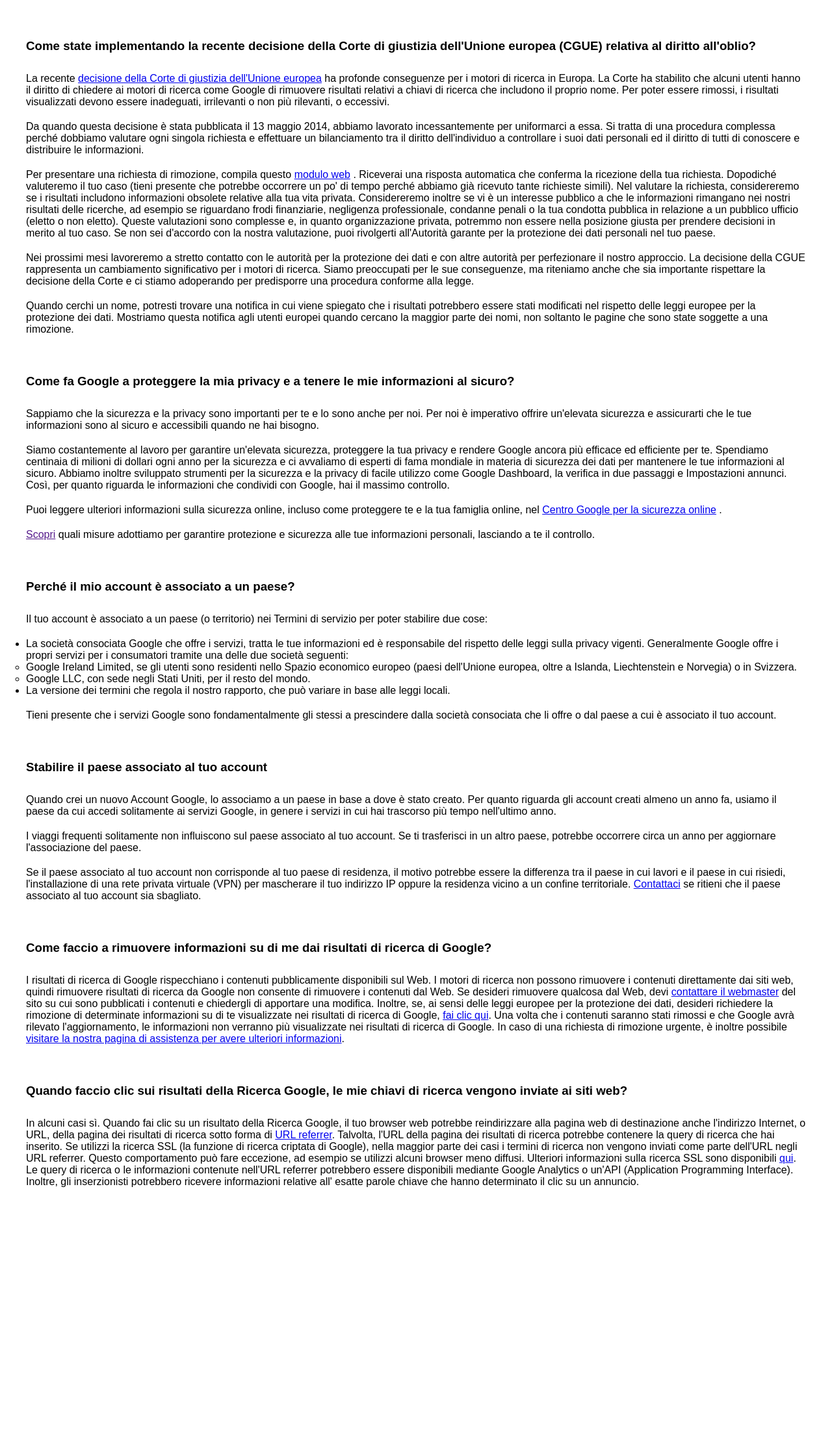
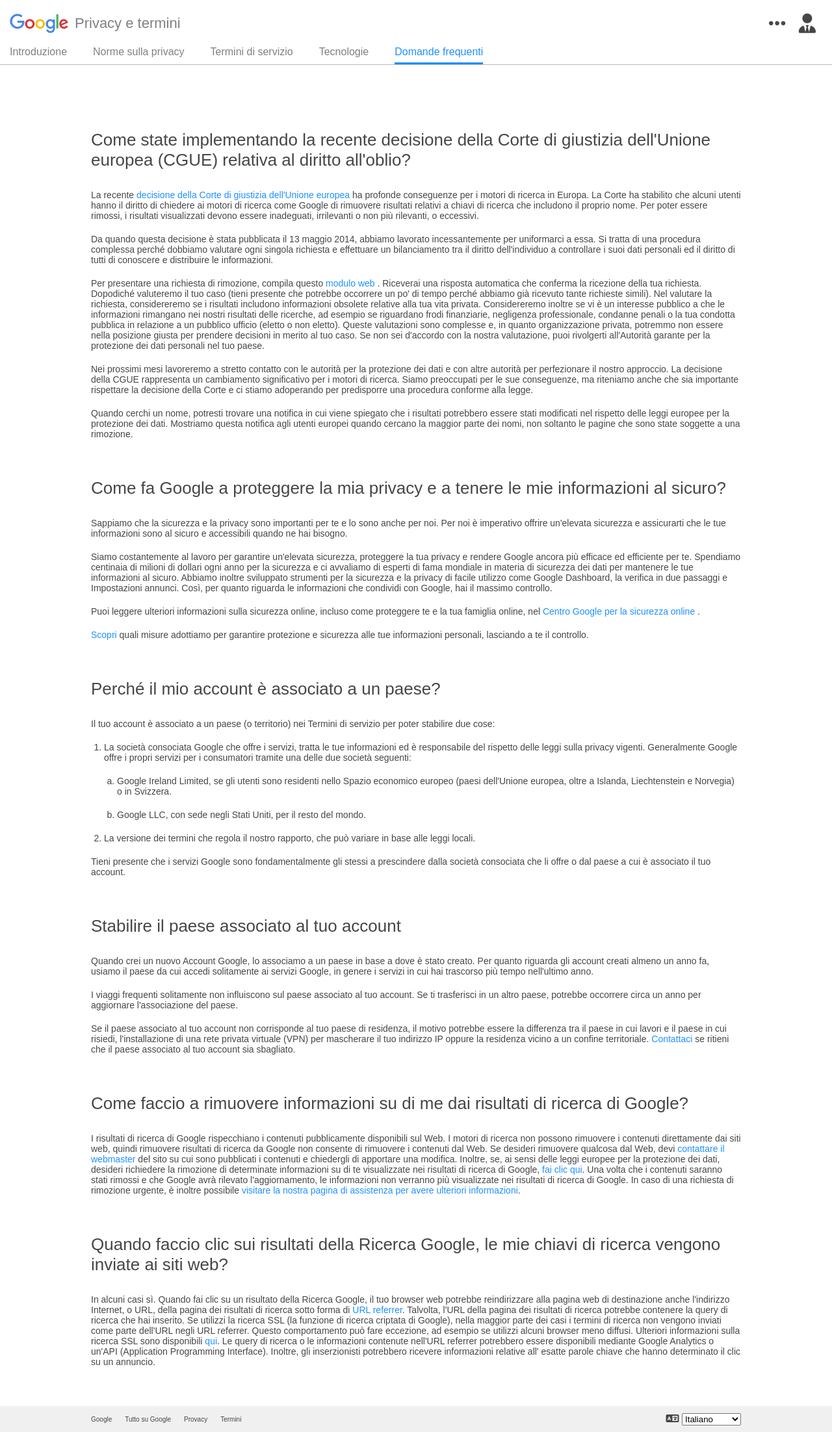
Before and after one commit to FRANCO1357/php-google-faq, a PHP site: page / in a window 1280 px wide. Shown: the whole page at 65% size. Before the commit the page ends 1827 px from the top, so only its background shows below. Run offline with PHP 8.4, Linux system fonts and the light colour scheme.

Commit message:
end project

```diff
--- a/index.php
+++ b/index.php
@@ -23,15 +23,15 @@ $faqs = [
     [
         'question' => 'Perché il mio account è associato a un paese?',
         'answer' => '<p>Il tuo account è associato a un paese (o territorio) nei Termini di servizio per poter stabilire due cose:</p>
-                    <ul>
+                    <ol>
                         <li>La società consociata Google che offre i servizi, tratta le tue informazioni ed è responsabile del rispetto delle leggi sulla privacy vigenti. Generalmente Google offre i propri servizi per i consumatori tramite una delle due società seguenti:
-                            <ul>
+                            <ol type="a">
                                 <li>Google Ireland Limited, se gli utenti sono residenti nello Spazio economico europeo (paesi dell\'Unione europea, oltre a Islanda, Liechtenstein e Norvegia) o in Svizzera.</li>
                                 <li>Google LLC, con sede negli Stati Uniti, per il resto del mondo.</li>
-                            </ul>
+                            </ol>
                         </li>
                         <li>La versione dei termini che regola il nostro rapporto, che può variare in base alle leggi locali.</li>
-                    </ul>
+                    </ol>
                     <p>Tieni presente che i servizi Google sono fondamentalmente gli stessi a prescindere dalla società consociata che li offre o dal paese a cui è associato il tuo account.</p>',
     ],
     [
@@ -58,11 +58,36 @@ $faqs = [
     <meta charset="UTF-8">
     <meta http-equiv="X-UA-Compatible" content="IE=edge">
     <meta name="viewport" content="width=device-width, initial-scale=1.0">
+    <link rel="stylesheet" href="https://cdnjs.cloudflare.com/ajax/libs/font-awesome/6.2.0/css/all.min.css" integrity="sha512-xh6O/CkQoPOWDdYTDqeRdPCVd1SpvCA9XXcUnZS2FmJNp1coAFzvtCN9BmamE+4aHK8yyUHUSCcJHgXloTyT2A==" crossorigin="anonymous" referrerpolicy="no-referrer" />
     <link rel="stylesheet" href="style.css">
     <title>Google FAQs</title>
 </head>
 <body>
 
+    <!-- header -->
+    <header>
+        <div class="header-top">
+            <div class="logo">
+                <img src="img/logo.png" alt="">
+                <h1>Privacy e termini</h1>
+            </div>
+            <div class="profile">
+                <i class="fa-solid fa-ellipsis"></i>
+                <i class="fa-solid fa-user-tie"></i>
+            </div>
+        </div>
+        <nav>
+            <ul>
+                <li><a href="#"></a>Introduzione</li>
+                <li><a href="#"></a>Norme sulla privacy</li>
+                <li><a href="#"></a>Termini di servizio</li>
+                <li><a href="#"></a>Tecnologie</li>
+                <li class="active"><a href="#"></a>Domande frequenti</li>
+            </ul>
+        </nav>
+    </header>
+
+    <!-- main -->
     <main>
         <div class="container">
             <?php foreach($faqs as $faq) : ?>
@@ -72,6 +97,35 @@ $faqs = [
         </div>
     </main>
 
+    <!-- footer -->
+    <footer>
+        <div class="container">
+            <nav>
+                <ul>
+                    <li><a href="#"></a>Google</li>
+                    <li><a href="#"></a>Tutto su Google</li>
+                    <li><a href="#"></a>Provacy</li>
+                    <li><a href="#"></a>Termini</li>
+                </ul>
+            </nav>
+            <div class="language">
+            <i class="fa-solid fa-language"></i>
+            <select name="language" id="language">
+                <option value="ita">Italiano</option>
+                <option value="fr">Francese</option>
+                <option value="de">Tedesco</option>
+                <option value="en">Inglese</option>
+                <option value="spn">Spagnolo</option>
+                <option value="cn">cinese</option>
+                <option value="bra">Brasiliano</option>
+                <option value="arg">Argentino</option>
+                <option value="por">Portoghese</option>
+                <option value="al">Albanese</option>
+            </select>
+            </div>
+        </div>
+    </footer>
+
 
 
 </body>
--- a/style.css
+++ b/style.css
@@ -6,17 +6,151 @@
 
 body{
     font-family: sans-serif;
+    color: rgb(70, 70, 70);
+}
+
+img{
+    max-width: 100%;
+    max-height: 100%;
 }
 
 .container{
-    width: 1200px;
+    width: 1000px;
     margin: 0 auto;
 }
 
-h3{
-    margin: 60px 0 30px 0;
+h1{
+    font-size: 22px;
+    font-weight: 400;
+    color: grey;
+    margin-left: 10px;
 }
 
-p{
+/* HEADER */
+
+header{
+    background-color: white;
+    border-bottom: 1px solid rgb(185, 185, 185);
+    position: fixed;
+    top: 0;
+    left: 0;
+    width: 100%;
+    height: 100px;
+    padding: 15px 15px 0 15px;
+}
+
+header .header-top{
+    height: 50%;
+    display: flex;
+    justify-content: space-between;
+}
+
+.header-top .logo{
+    height: 100%;
+    width: 50%;
+    display: flex;
+    justify-content: start;
+    align-items: center;
+}
+
+.logo img{
+    height: 30px;
+}
+
+.header-top .profile{
+    height: 100%;
+    width: 50%;
+    display: flex;
+    justify-content: end;
+    align-items: center;
+}
+
+.profile i{
+    font-size: 30px;
+    margin: 0 10px;
+}
+
+header nav{
+    height: 50%;
+}
+
+header nav ul{
+    height: 100%;
+    list-style-type: none;
+    display: flex;
+    align-items: end;
+}
+
+header nav ul li{
+    margin-right: 40px;
+    color: grey;
+    padding-bottom: 10px;
+}
+
+.active{
+    color: dodgerblue;
+    border-bottom: 3px solid dodgerblue;
+    padding-bottom: 7px;
+}
+
+/* MAIN */
+
+main{
+    margin-top: 200px;
+}
+
+main h3{
+    margin: 60px 0 30px 0;
+    font-size: 26px;
+    font-weight: 500;
+}
+
+main p{
+    margin: 20px 0;
+    font-size: 14px;
+}
+
+main a{
+    text-decoration: none;
+    color: dodgerblue;
+}
+
+main ol{
+    margin-left: 20px;
+}
+
+main ol li{
+    font-size: 14px;
     margin: 20px 0;
 }
+
+/* FOOTER */
+
+footer{
+    margin-top: 60px;
+    background-color: rgb(240, 240, 240);
+    height: 40px;
+}
+
+footer .container{
+    display: flex;
+    justify-content: space-between;
+    align-items: center;
+}
+
+footer nav{
+    height: 40px;
+}
+
+footer ul{
+    height: 100%;
+    display: flex;
+    align-items: center;
+    list-style-type: none;
+}
+
+footer ul li{
+    margin-right: 20px;
+    font-size: 10px;
+    font-weight: 200;
+}
```
Also changed, not shown: img/logo.png (added), 2 other files.
